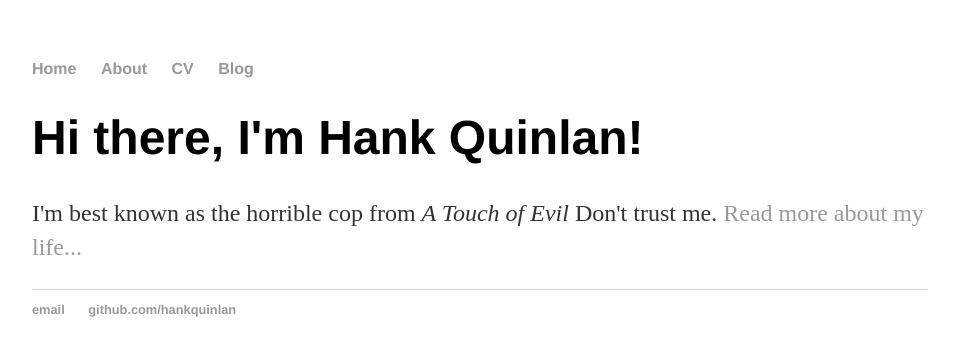
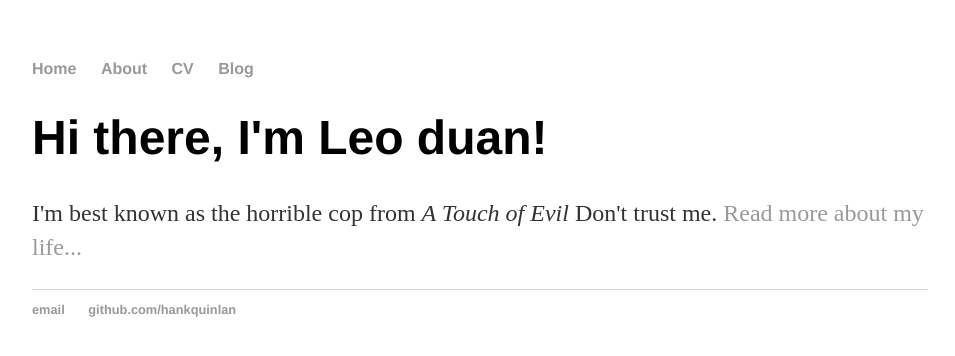
Before and after one commit to yong472727322/leo, a Jekyll site: the page built from index.html, in a window 1280 px wide. Shown: the top 356 px of the page, without its empty margins (160-1115 px from the left). Built offline with Jekyll 4.4.1, drawn with Linux system fonts in a browser that asks for light colours.

Commit message:
Update index.html

```diff
--- a/index.html
+++ b/index.html
@@ -7,7 +7,7 @@ title: Leo duan
 	<link rel="stylesheet" type="text/css" href="/css/main.css">
 </head>
 <div class="blurb">
-	<h1>Hi there, I'm Hank Quinlan!</h1>
+	<h1>Hi there, I'm Leo duan!</h1>
 	<p>
 		I'm best known as the horrible cop from
 		<em>A Touch of Evil</em>
```
